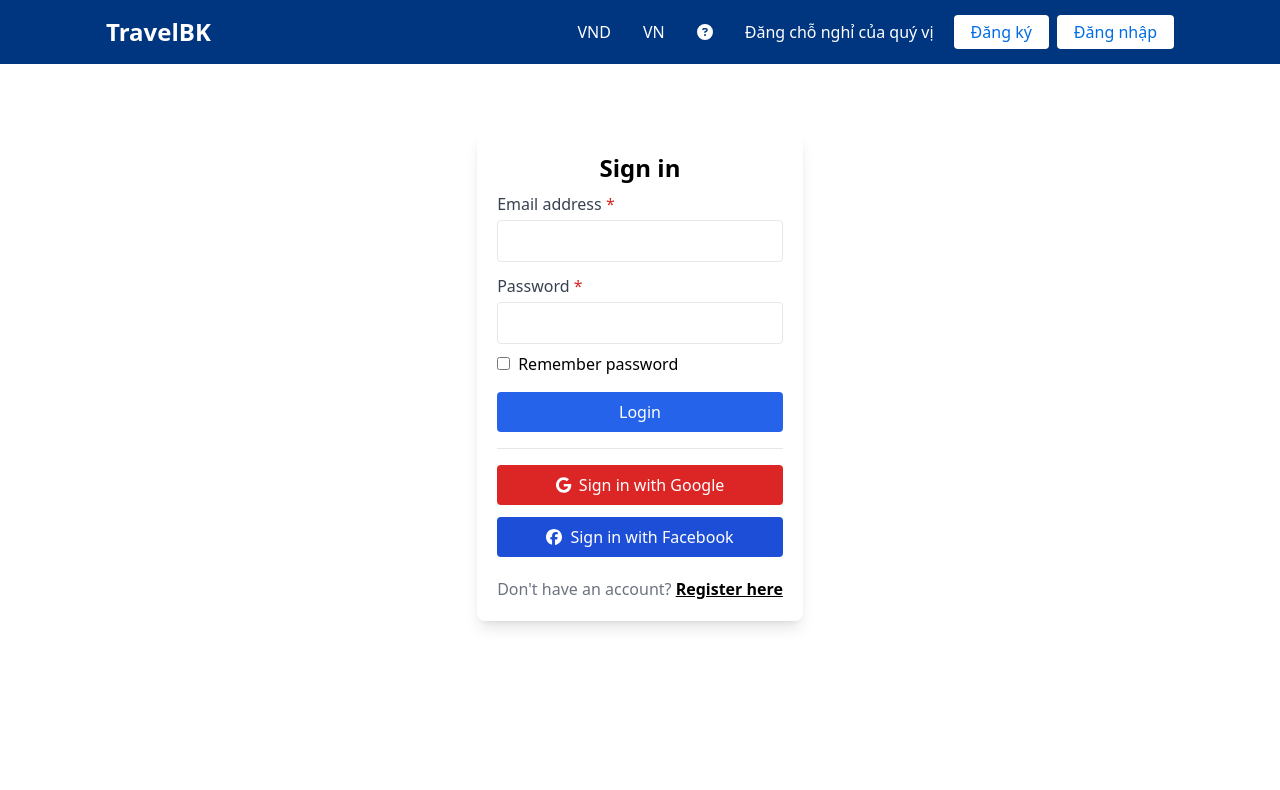
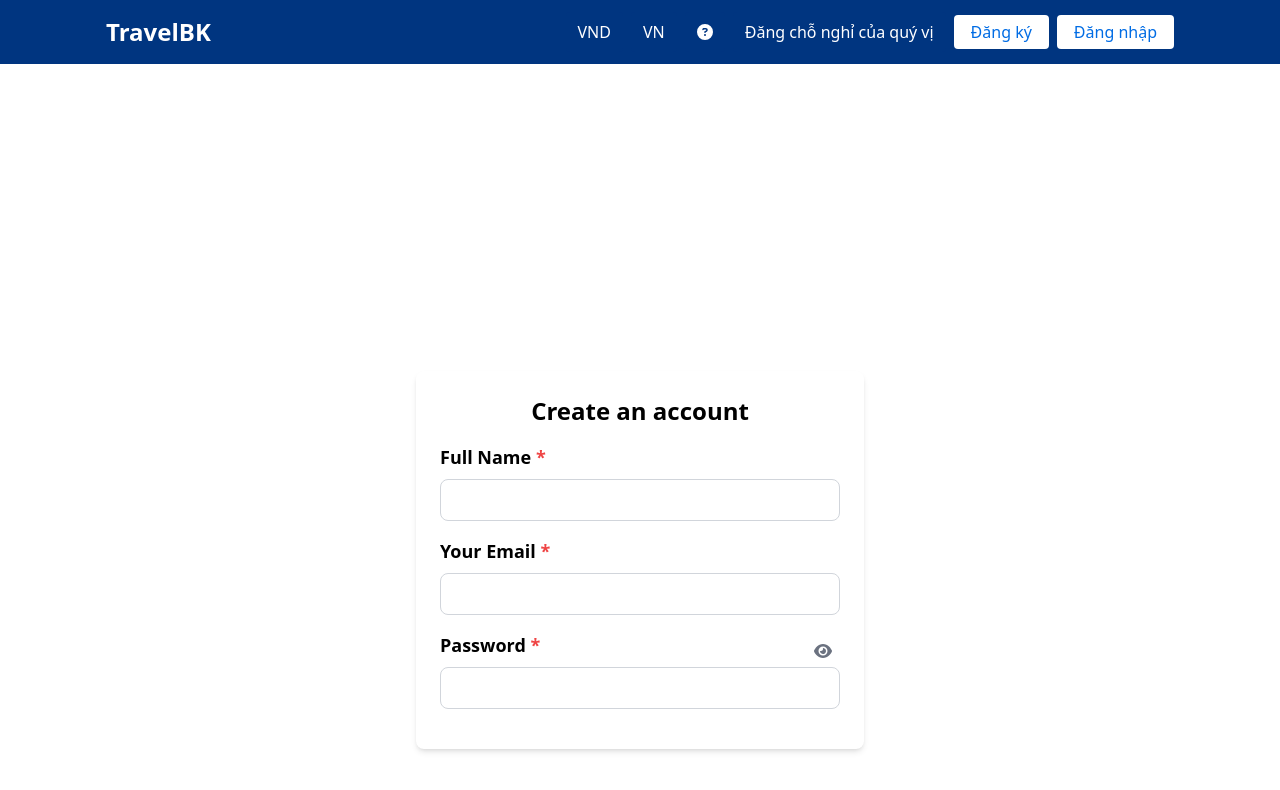
Before and after one commit to tqkitn1108/Test, a React (Create React App) app: page / in a window 1280 px wide. Shown: the top 790 px of the page. Built offline with nearby package versions, Linux system fonts and the light colour scheme; the HTML template or start-up script is replaced by a standard one.

Commit message:
Create Signup page

```diff
--- a/package.json
+++ b/package.json
@@ -9,13 +9,15 @@
     "@testing-library/jest-dom": "^5.17.0",
     "@testing-library/react": "^13.4.0",
     "@testing-library/user-event": "^13.5.0",
+    "formik": "^2.4.6",
     "mdb-react-ui-kit": "^9.0.0",
     "react": "^18.3.1",
     "react-dom": "^18.3.1",
     "react-router-dom": "^6.27.0",
     "react-scripts": "5.0.1",
     "tippy.js": "^6.3.7",
-    "web-vitals": "^2.1.4"
+    "web-vitals": "^2.1.4",
+    "yup": "^1.4.0"
   },
   "scripts": {
     "start": "react-scripts start",
--- a/src/App.js
+++ b/src/App.js
@@ -3,11 +3,12 @@ import Header from "./customer/header/Header.jsx";
 import SearchItem from "./customer/page/list/SearchItem.jsx";
 import List from "./customer/page/list/List.jsx";
 import Login from "./customer/page/login-register/Login.jsx";
+import Signup from "./customer/page/login-register/Signup.jsx";
 
 export default function App() {
   return (
     <div className="App">
-      <Login />
+      <Signup />
     </div>
   );
 }
--- a/src/customer/page/login-register/Signup.jsx
+++ b/src/customer/page/login-register/Signup.jsx
@@ -0,0 +1,98 @@
+import React from 'react';
+import { Formik } from 'formik';
+import { FontAwesomeIcon } from '@fortawesome/react-fontawesome';
+import { faEye, faEyeSlash } from '@fortawesome/free-solid-svg-icons';
+import { Link } from 'react-router-dom';
+import Navbar from '../../navbar/Navbar';
+
+const Signup = () => {
+  const [showPassword, setShowPassword] = React.useState(false);
+  const [showConfirmPassword, setShowConfirmPassword] = React.useState(false);
+
+  return (
+    <div>
+      <div className='fixed-navbar'><Navbar /></div>
+      <div className="bg-light h-24"></div>
+      <Formik
+        initialValues={{
+          fullName: '',
+          email: '',
+          password: '',
+          confirmPassword: '',
+        }}
+        onSubmit={() => {}} // Placeholder for submit handler
+      >
+        {formik => (
+          <section className="h-screen bg-light">
+            <div className="flex items-center h-full">
+              <div className="container mx-auto h-30">
+                <div className="flex justify-center items-center h-full">
+                  <div className="w-full max-w-md">
+                    <div className="bg-white rounded-lg shadow-md">
+                      <div className="p-6">
+                        <h2 className="text-2xl font-bold text-center mb-4">Create an account</h2>
+                        <form onSubmit={formik.handleSubmit}>
+                          <div className="mb-4">
+                            <label className="block text-lg font-semibold mb-2" htmlFor="fullName">
+                              Full Name <span className="text-red-500">*</span>
+                            </label>
+                            <input
+                              type="text"
+                              id="fullName"
+                              name="fullName"
+                              className="w-full p-2 border border-gray-300 rounded-lg focus:outline-none focus:border-blue-500"
+                              onChange={formik.handleChange}
+                              value={formik.values.fullName}
+                            />
+                          </div>
+
+                          <div className="mb-4">
+                            <label className="block text-lg font-semibold mb-2" htmlFor="email">
+                              Your Email <span className="text-red-500">*</span>
+                            </label>
+                            <input
+                              type="email"
+                              id="email"
+                              name="email"
+                              className="w-full p-2 border border-gray-300 rounded-lg focus:outline-none focus:border-blue-500"
+                              onChange={formik.handleChange}
+                              value={formik.values.email}
+                            />
+                          </div>
+
+                          <div className="mb-4 relative">
+                            <label className="block text-lg font-semibold mb-2" htmlFor="password">
+                              Password <span className="text-red-500">*</span>
+                            </label>
+                            <input
+                              type={showPassword ? 'text' : 'password'}
+                              id="password"
+                              name="password"
+                              className="w-full p-2 border border-gray-300 rounded-lg focus:outline-none focus:border-blue-500"
+                              onChange={formik.handleChange}
+                              value={formik.values.password}
+                            />
+                            <button
+                              type="button"
+                              className="absolute right-2 top-2 text-gray-500"
+                              onClick={() => setShowPassword(!showPassword)}
+                            >
+                              <FontAwesomeIcon icon={showPassword ? faEyeSlash : faEye} />
+                            </button>
+                          </div>
+                        </form>
+                      </div>
+                    </div>
+                  </div>
+                </div>
+              </div>
+            </div>
+          </section>
+        )}
+      </Formik>
+      <div className="bg-light h-24"></div>
+    </div>
+  );
+}
+
+export default Signup;
```
Also changed, not shown: 1 other file (tests, documents, lock files or other folders).
